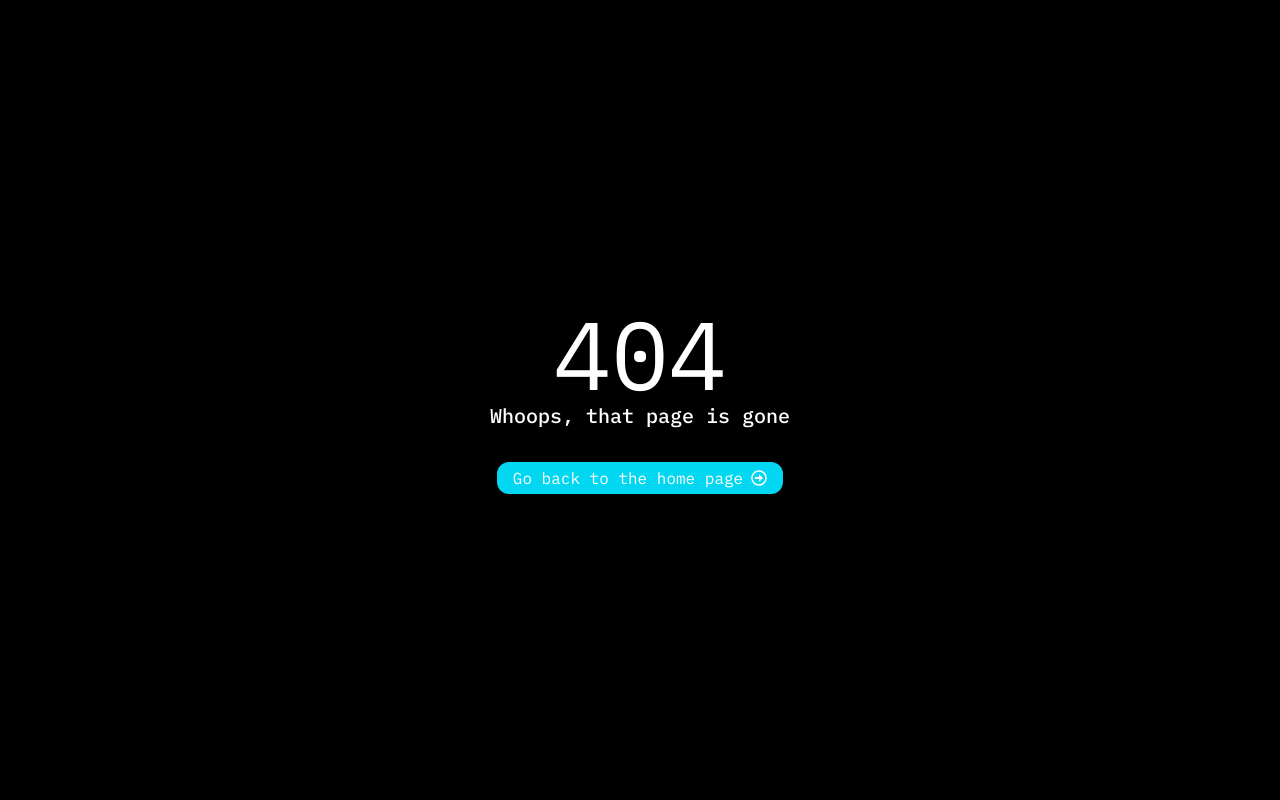
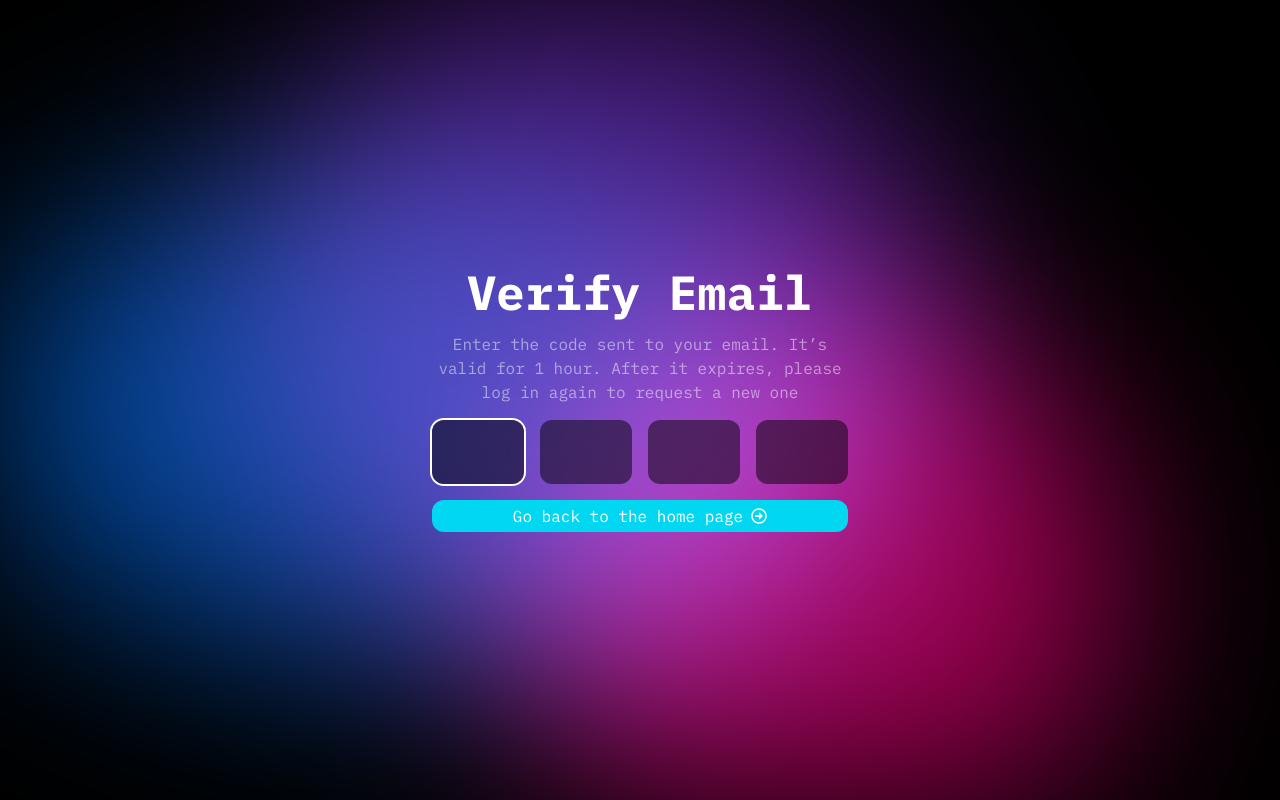
Before and after one commit to talllorenc/valley404, a Next.js app: page /verify-email in a window 1280 px wide. Before the commit this address had no page. Built offline with nearby package versions, Linux system fonts and the light colour scheme.

Commit message:
Create Verification Code Page

```diff
--- /dev/null
+++ b/src/app/(auth)/verify-email/page.tsx
@@ -0,0 +1,11 @@
+import VerifyEmailPage from "@/components/Pages/VerifyEmailPage";
+
+const page = () => {
+	return (
+		<div className="w-full">
+			<VerifyEmailPage />
+		</div>
+	);
+};
+
+export default page;
--- /dev/null
+++ b/src/components/Auth/VerifyCodeBar/VerifyCodeBar.tsx
@@ -0,0 +1,35 @@
+"use client";
+
+import { useRef, useState } from "react";
+
+const VerifyCodeBar = () => {
+	const [code, setCode] = useState<string>("");
+
+	const inputRefs = [useRef(null), useRef(null), useRef(null), useRef(null)];
+
+	const handleInputChange = (
+		e: React.ChangeEvent<HTMLInputElement>,
+		index: number,
+	) => {
+		console.log(e.target.value);
+	};
+
+	return (
+		<div>
+			<div className="grid grid-cols-4 gap-4">
+				{[0, 1, 2, 3].map((index) => (
+					<input
+						className="p-4 rounded-xl dark:bg-dark/50 bg-light/50 backdrop-blur-2xl text-center text-2xl font-bold appearance-none focus:outline-none focus:ring-2 focus:ring-dark dark:focus:ring-light"
+						key={index}
+						type="text"
+						maxLength={1}
+						onChange={(e) => handleInputChange(e, index)}
+						autoFocus={index === 0}
+					/>
+				))}
+			</div>
+		</div>
+	);
+};
+
+export default VerifyCodeBar;
--- a/src/components/Pages/SigninPage.tsx
+++ b/src/components/Pages/SigninPage.tsx
@@ -4,7 +4,7 @@ import { FaRegArrowAltCircleRight } from "react-icons/fa";
 
 const SigninPage = () => {
 	return (
-		<div className="flex flex-col gap-4 px-4">
+		<div className="flex flex-col gap-4 p-4">
 			<SigninForm />
 			<HomeButton
 				href="/"
--- /dev/null
+++ b/src/components/Pages/VerifyEmailPage.tsx
@@ -0,0 +1,23 @@
+import VerifyCodeBar from "@/components/Auth/VerifyCodeBar/VerifyCodeBar";
+import HomeButton from "@/components/UI/HomeButton";
+import { FaRegArrowAltCircleRight } from "react-icons/fa";
+
+const VerifyEmailPage = () => {
+	return (
+		<div className="flex flex-col gap-4 p-4">
+			<h1 className="font-bold text-5xl text-center">Verify Email</h1>
+			<p className="text-center text-dark/50 dark:text-light/50">
+				Enter the code sent to your email. It’s valid for 1 hour. After it
+				expires, please log in again to request a new one
+			</p>
+			<VerifyCodeBar />
+			<HomeButton
+				href="/"
+				text="Go back to the home page"
+				icon={<FaRegArrowAltCircleRight />}
+			/>
+		</div>
+	);
+};
+
+export default VerifyEmailPage;
```
